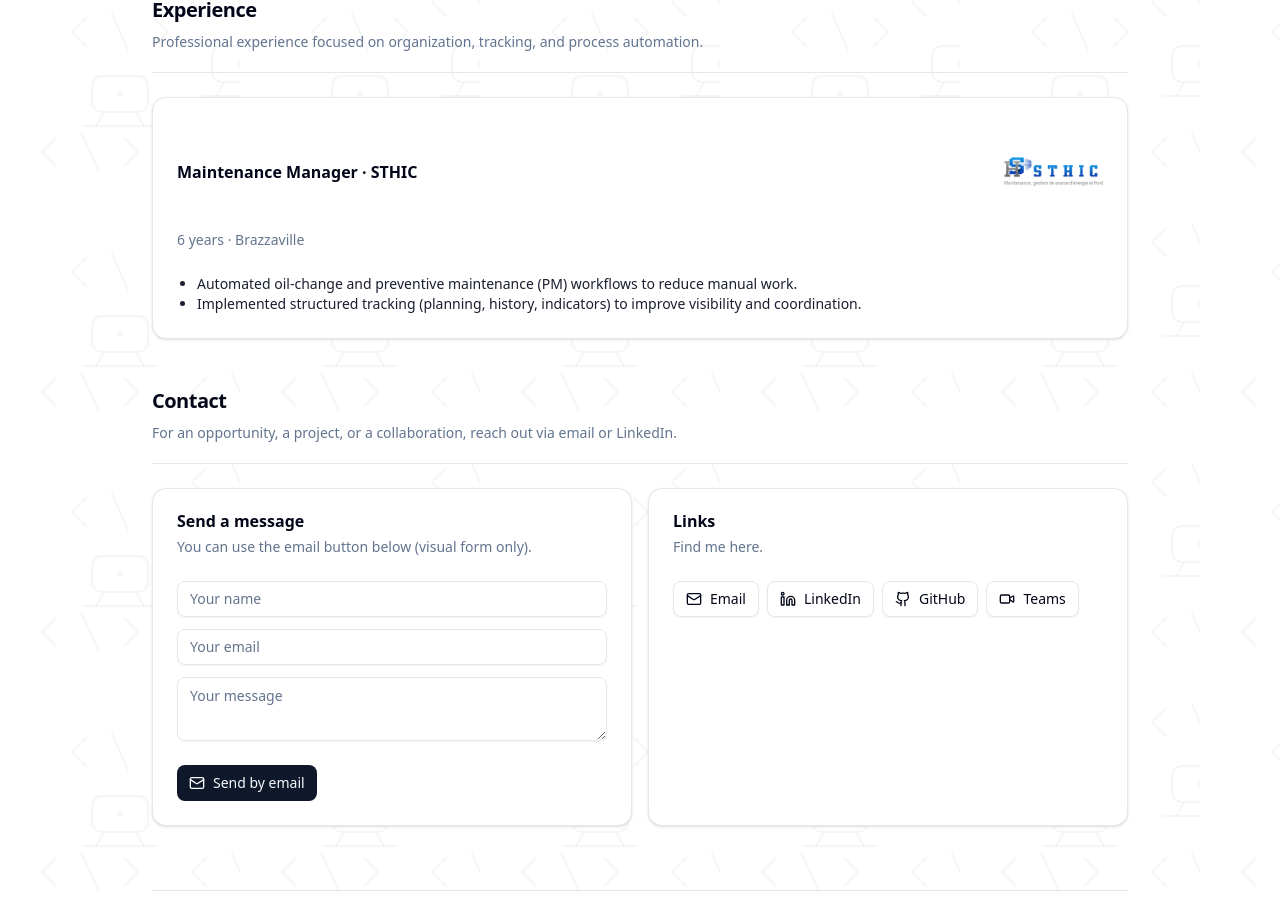
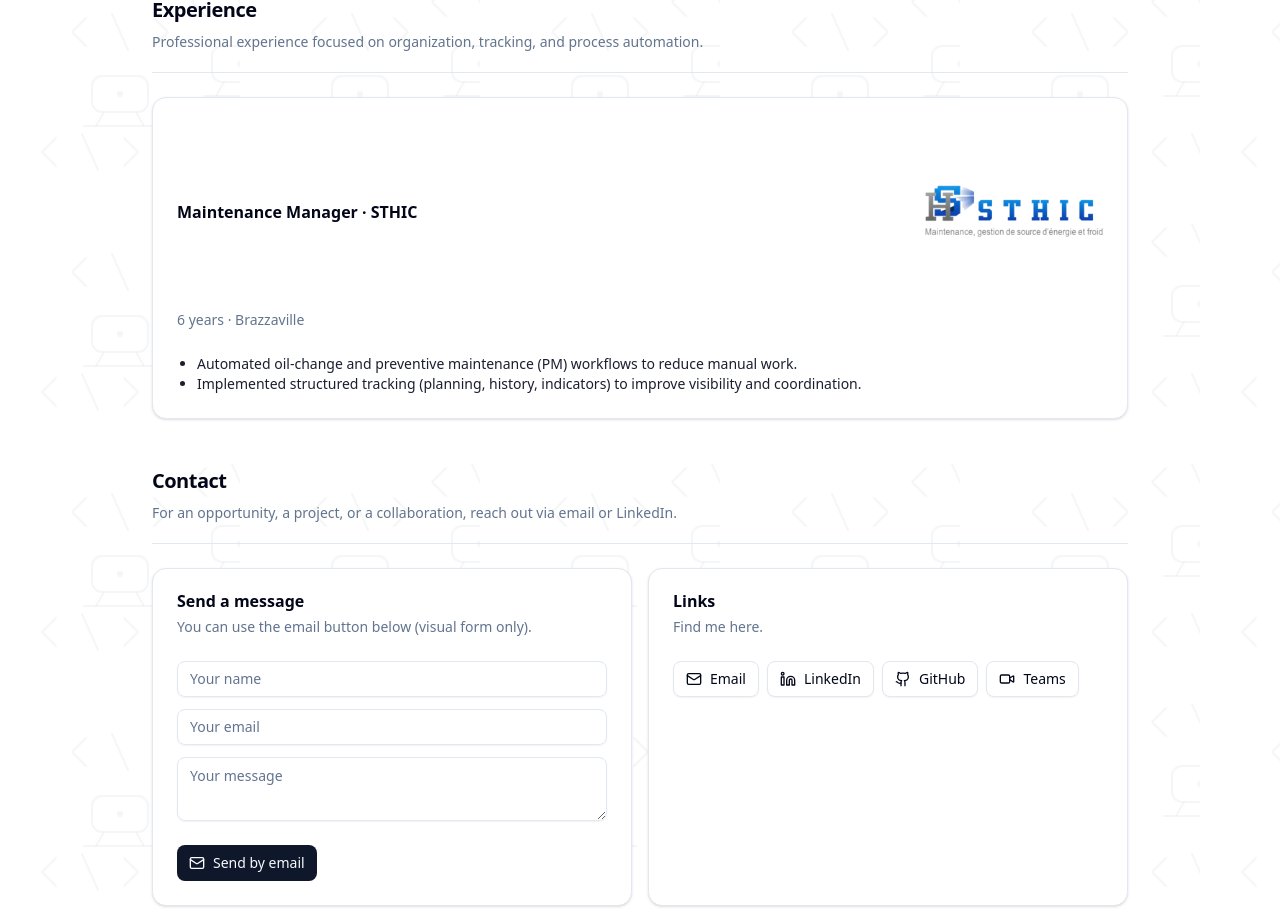
Before and after one commit to adonisEph/james-adonis-portfolio, a Next.js app: page / in a window 1280 px wide. Shown: the part 1500-2419 px from the top of the page. Built offline with nearby package versions, Linux system fonts and the light colour scheme; no server answers.

Commit message:
Update portfolio-page.tsx

```diff
--- a/src/components/portfolio-page.tsx
+++ b/src/components/portfolio-page.tsx
@@ -424,9 +424,9 @@ export function PortfolioPage() {
                             <Image
                               src="/Logo_sthic.png"
                               alt="Logo STHIC"
-                              width={450}
-                              height={150}
-                              className="h-[100px] w-auto object-contain"
+                              width={550}
+                              height={180}
+                              className="h-[180px] w-auto object-contain"
                               unoptimized
                             />
                           ) : null}
```
